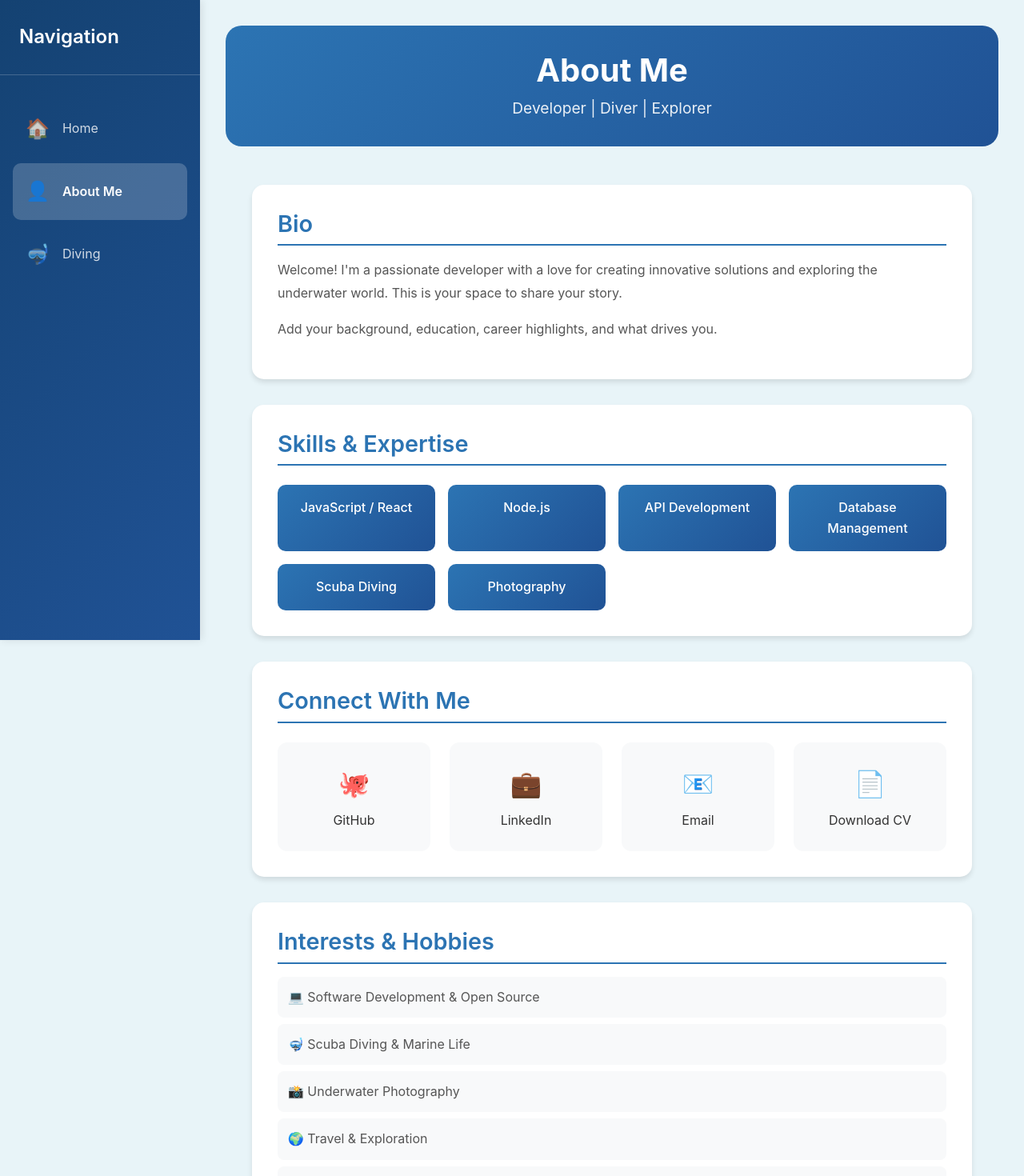
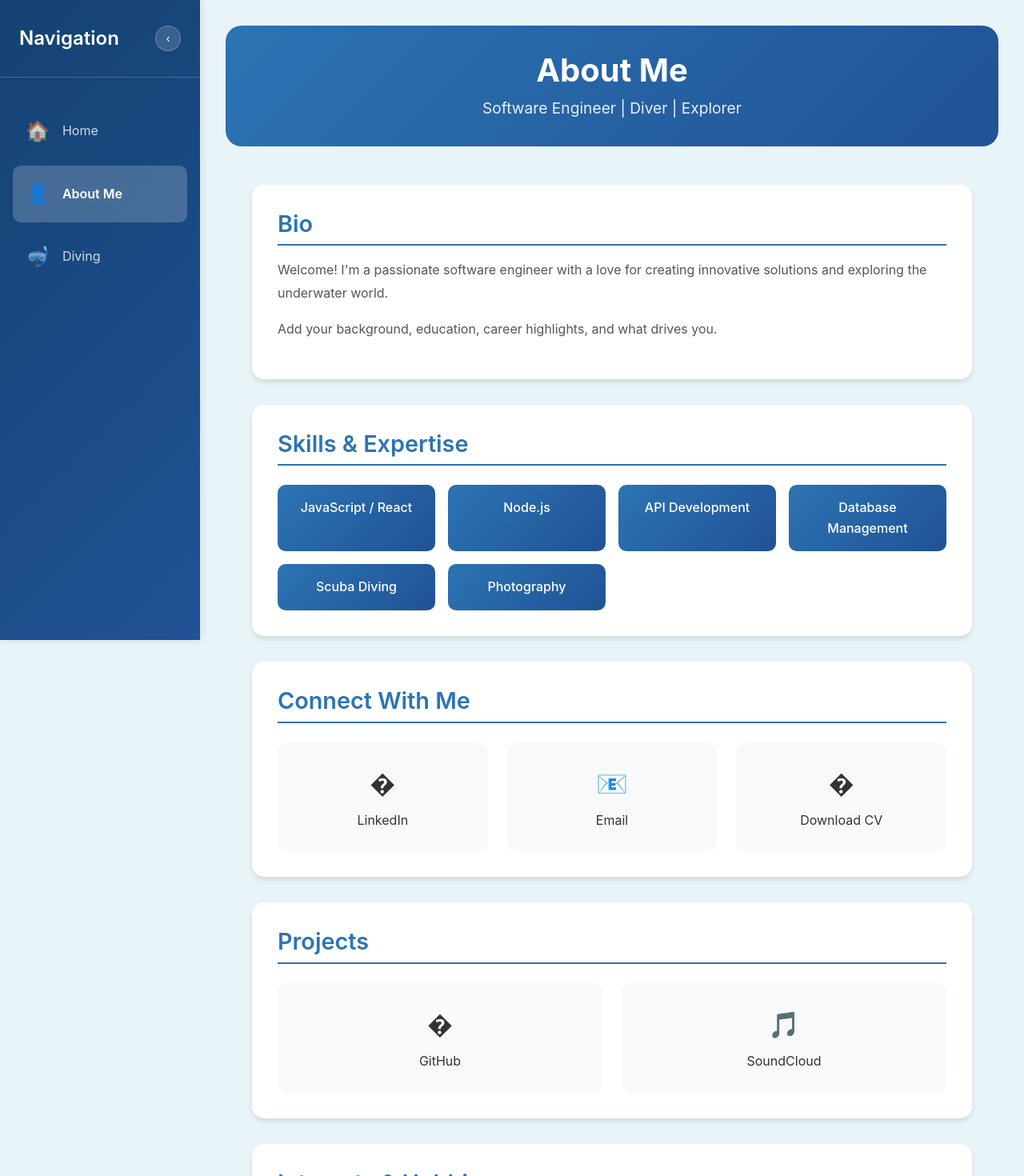
Before and after one commit to MaffroRobertson/ReactFrontEnd, a React (Vite) app: page /about in a window 1280 px wide. Shown: the top 1470 px of the page at 80% size. Built offline with nearby package versions, Linux system fonts and the light colour scheme; no server answers.

Commit message:
Add about page data module and collapsible sidebar

```diff
--- a/docker-compose.dev.yml
+++ b/docker-compose.dev.yml
@@ -12,7 +12,7 @@ services:
       - "5173:5173" # Vite default dev server port
     environment:
       - CHOKIDAR_USEPOLLING=true
-      - VITE_API_URL=http://api:3000
+      - VITE_API_URL=http://api:8080
     depends_on:
       - api
     restart: unless-stopped
--- a/docker-compose.frontend.yml
+++ b/docker-compose.frontend.yml
@@ -6,8 +6,8 @@ services:
       context: .
       dockerfile: Dockerfile
       args:
-        # Set VITE_API_URL at build time; defaults to the internal Docker service name "api" on port 3000
-        VITE_API_URL: ${VITE_API_URL:-http://api:3000}
+        # Set VITE_API_URL at build time; defaults to the internal Docker service name "api" on port 8080
+        VITE_API_URL: ${VITE_API_URL:-http://localhost:8080}
     image: reactproject1_frontend:latest
     ports:
       - "3000:80" # map container nginx:80 to host 3000 for convenience
--- a/src/App.css
+++ b/src/App.css
@@ -4,14 +4,15 @@
 }
 
 .main-content {
-  margin-left: 250px;
+  margin-left: var(--sidebar-width, 250px);
   flex: 1;
   background: var(--ocean-seafoam);
   min-height: 100vh;
+  transition: margin-left 0.25s ease;
 }
 
 @media (max-width: 768px) {
   .main-content {
-    margin-left: 200px;
+    margin-left: var(--sidebar-width, 200px);
   }
 }
--- a/src/App.jsx
+++ b/src/App.jsx
@@ -1,4 +1,4 @@
-import React from 'react';
+import React, { useState } from 'react';
 import { BrowserRouter as Router, Routes, Route } from 'react-router-dom';
 import Sidebar from './components/Sidebar';
 import MainPage from './pages/MainPage';
@@ -7,10 +7,17 @@ import Diving from './pages/Diving';
 import './App.css';
 
 function App() {
+  const [isSidebarCollapsed, setIsSidebarCollapsed] = useState(false);
+
+  const toggleSidebar = () => setIsSidebarCollapsed((prev) => !prev);
+
   return (
     <Router>
-      <div className="app-container">
-        <Sidebar />
+      <div
+        className="app-container"
+        style={{ '--sidebar-width': isSidebarCollapsed ? '64px' : '250px' }}
+      >
+        <Sidebar isCollapsed={isSidebarCollapsed} onToggle={toggleSidebar} />
         <main className="main-content">
           <Routes>
             <Route path="/" element={<MainPage />} />
--- a/src/components/Sidebar.css
+++ b/src/components/Sidebar.css
@@ -8,12 +8,16 @@
   padding: 2rem 0;
   box-shadow: 2px 0 10px rgba(0, 0, 0, 0.1);
   z-index: 100;
+  transition: width 0.25s ease;
 }
 
 .sidebar-header {
   padding: 0 1.5rem 2rem;
   border-bottom: 1px solid rgba(255, 255, 255, 0.2);
   margin-bottom: 2rem;
+  display: flex;
+  align-items: center;
+  justify-content: space-between;
 }
 
 .sidebar-header h2 {
@@ -21,6 +25,24 @@
   margin: 0;
   font-size: 1.5rem;
   font-weight: 600;
+}
+
+.sidebar-toggle {
+  background: rgba(255, 255, 255, 0.15);
+  border: 1px solid rgba(255, 255, 255, 0.25);
+  color: white;
+  border-radius: 999px;
+  width: 32px;
+  height: 32px;
+  display: grid;
+  place-items: center;
+  cursor: pointer;
+  transition: background 0.2s ease, transform 0.2s ease;
+}
+
+.sidebar-toggle:hover {
+  background: rgba(255, 255, 255, 0.25);
+  transform: translateX(2px);
 }
 
 .sidebar-nav {
@@ -58,8 +80,39 @@
   font-size: 1.5rem;
 }
 
+.sidebar.collapsed {
+  width: 64px;
+  padding: 1.25rem 0;
+}
+
+.sidebar.collapsed .sidebar-header h2 {
+  display: none;
+}
+
+.sidebar.collapsed .sidebar-toggle {
+  transform: rotate(180deg);
+}
+
+.sidebar.collapsed .sidebar-nav {
+  padding: 0 0.5rem;
+}
+
+.sidebar.collapsed .nav-link {
+  justify-content: center;
+  padding: 0.75rem;
+  gap: 0.5rem;
+}
+
+.sidebar.collapsed .nav-link span:last-child {
+  display: none;
+}
+
 @media (max-width: 768px) {
   .sidebar {
     width: 200px;
   }
+
+  .sidebar.collapsed {
+    width: 64px;
+  }
 }
--- a/src/components/Sidebar.jsx
+++ b/src/components/Sidebar.jsx
@@ -2,11 +2,19 @@ import React from 'react';
 import { NavLink } from 'react-router-dom';
 import './Sidebar.css';
 
-function Sidebar() {
+function Sidebar({ isCollapsed, onToggle }) {
   return (
-    <aside className="sidebar">
+    <aside className={`sidebar ${isCollapsed ? 'collapsed' : ''}`}>
       <div className="sidebar-header">
         <h2>Navigation</h2>
+        <button
+          type="button"
+          className="sidebar-toggle"
+          aria-label={isCollapsed ? 'Expand sidebar' : 'Collapse sidebar'}
+          onClick={onToggle}
+        >
+          {isCollapsed ? '‹' : '‹'}
+        </button>
       </div>
       <nav className="sidebar-nav">
         <NavLink
--- /dev/null
+++ b/src/data/aboutMe.js
@@ -0,0 +1,30 @@
+export const aboutMe = {
+  name: "Matthew Robertson",
+  tagline: "Software Engineer | Diver | Explorer",
+  bio: [
+    "Welcome! I'm a passionate software engineer with a love for creating innovative solutions and exploring the underwater world.",
+    "Add your background, education, career highlights, and what drives you.",
+  ],
+  skills: [
+    "JavaScript / React",
+    "Node.js",
+    "API Development",
+    "Database Management",
+    "Scuba Diving",
+    "Photography",
+  ],
+  links: {
+    github: "https://github.com/MaffroRobertson",
+    linkedin: "https://www.linkedin.com/in/matthew-robertson-27b259119/",
+    email: "Mprobertson95@gmail.com",
+    cv: "/path-to-your-cv.pdf",
+    soundcloud: "https://soundcloud.com/mprobertson95"
+  },
+  interests: [
+    "💻 Software Development & Open Source",
+    "🤿 Scuba Diving & Marine Life",
+    "📸 Underwater Photography",
+    "🌍 Travel & Exploration",
+    "📚 Continuous Learning",
+  ],
+};
--- a/src/pages/AboutMe.jsx
+++ b/src/pages/AboutMe.jsx
@@ -1,64 +1,61 @@
 import React from 'react';
 import '../styles/AboutMe.css';
+import { aboutMe } from '../data/aboutMe';
 
 function AboutMe() {
-  // Replace these placeholder values with your actual information
-  const socialLinks = {
-    github: 'https://github.com/yourusername',
-    linkedin: 'https://linkedin.com/in/yourusername',
-    email: 'your.email@example.com',
-    cv: '/path-to-your-cv.pdf'
-  };
 
   return (
     <div className="about-page">
       <div className="about-header">
         <h1>About Me</h1>
-        <p className="tagline">Developer | Diver | Explorer</p>
+        <p className="tagline">{aboutMe.tagline}</p>
       </div>
 
       <div className="about-content">
         <section className="bio-section">
           <h2>Bio</h2>
-          <p>
-            Welcome! I'm a passionate developer with a love for creating innovative solutions
-            and exploring the underwater world. This is your space to share your story.
-          </p>
-          <p>
-            Add your background, education, career highlights, and what drives you.
-          </p>
+          {aboutMe.bio.map((paragraph, idx) => (
+            <p key={idx}>{paragraph}</p>
+          ))}
         </section>
 
         <section className="skills-section">
           <h2>Skills & Expertise</h2>
           <div className="skills-grid">
-            <div className="skill-item">JavaScript / React</div>
-            <div className="skill-item">Node.js</div>
-            <div className="skill-item">API Development</div>
-            <div className="skill-item">Database Management</div>
-            <div className="skill-item">Scuba Diving</div>
-            <div className="skill-item">Photography</div>
+            {aboutMe.skills.map((skill) => (
+              <div className="skill-item" key={skill}>{skill}</div>
+            ))}
           </div>
         </section>
 
         <section className="links-section">
           <h2>Connect With Me</h2>
           <div className="social-links">
-            <a href={socialLinks.github} target="_blank" rel="noopener noreferrer" className="social-link">
-              <span className="icon">🐙</span>
-              <span>GitHub</span>
-            </a>
-            <a href={socialLinks.linkedin} target="_blank" rel="noopener noreferrer" className="social-link">
-              <span className="icon">💼</span>
+            <a href={aboutMe.links.linkedin} target="_blank" rel="noopener noreferrer" className="social-link">
+              <span className="icon">�</span>
               <span>LinkedIn</span>
             </a>
-            <a href={`mailto:${socialLinks.email}`} className="social-link">
+            <a href={`mailto:${aboutMe.links.email}`} className="social-link">
               <span className="icon">📧</span>
               <span>Email</span>
             </a>
-            <a href={socialLinks.cv} target="_blank" rel="noopener noreferrer" className="social-link">
-              <span className="icon">📄</span>
+            <a href={aboutMe.links.cv} target="_blank" rel="noopener noreferrer" className="social-link">
+              <span className="icon">�</span>
               <span>Download CV</span>
+            </a>
+          </div>
+        </section>
+
+        <section className="links-section">
+          <h2>Projects</h2>
+          <div className="social-links">
+            <a href={aboutMe.links.github} target="_blank" rel="noopener noreferrer" className="social-link">
+              <span className="icon">�</span>
+              <span>GitHub</span>
+            </a>
+            <a href={aboutMe.links.soundcloud} target="_blank" rel="noopener noreferrer" className="social-link">
+              <span className="icon">🎵</span>
+              <span>SoundCloud</span>
             </a>
           </div>
         </section>
@@ -66,11 +63,9 @@ function AboutMe() {
         <section className="interests-section">
           <h2>Interests & Hobbies</h2>
           <ul>
-            <li>💻 Software Development & Open Source</li>
-            <li>🤿 Scuba Diving & Marine Life</li>
-            <li>📸 Underwater Photography</li>
-            <li>🌍 Travel & Exploration</li>
-            <li>📚 Continuous Learning</li>
+            {aboutMe.interests.map((interest) => (
+              <li key={interest}>{interest}</li>
+            ))}
           </ul>
         </section>
       </div>
--- a/src/utils/apiService.js
+++ b/src/utils/apiService.js
@@ -1,6 +1,6 @@
 // API Service for handling all API interactions with authentication
 
-const API_BASE_URL = import.meta.env.VITE_API_URL || 'http://localhost:5093';
+const API_BASE_URL = import.meta.env.VITE_API_URL || 'http://localhost:8080';
 
 let authToken = null;
 
```
Also changed, not shown: 1 other file (tests, documents, lock files or other folders).
